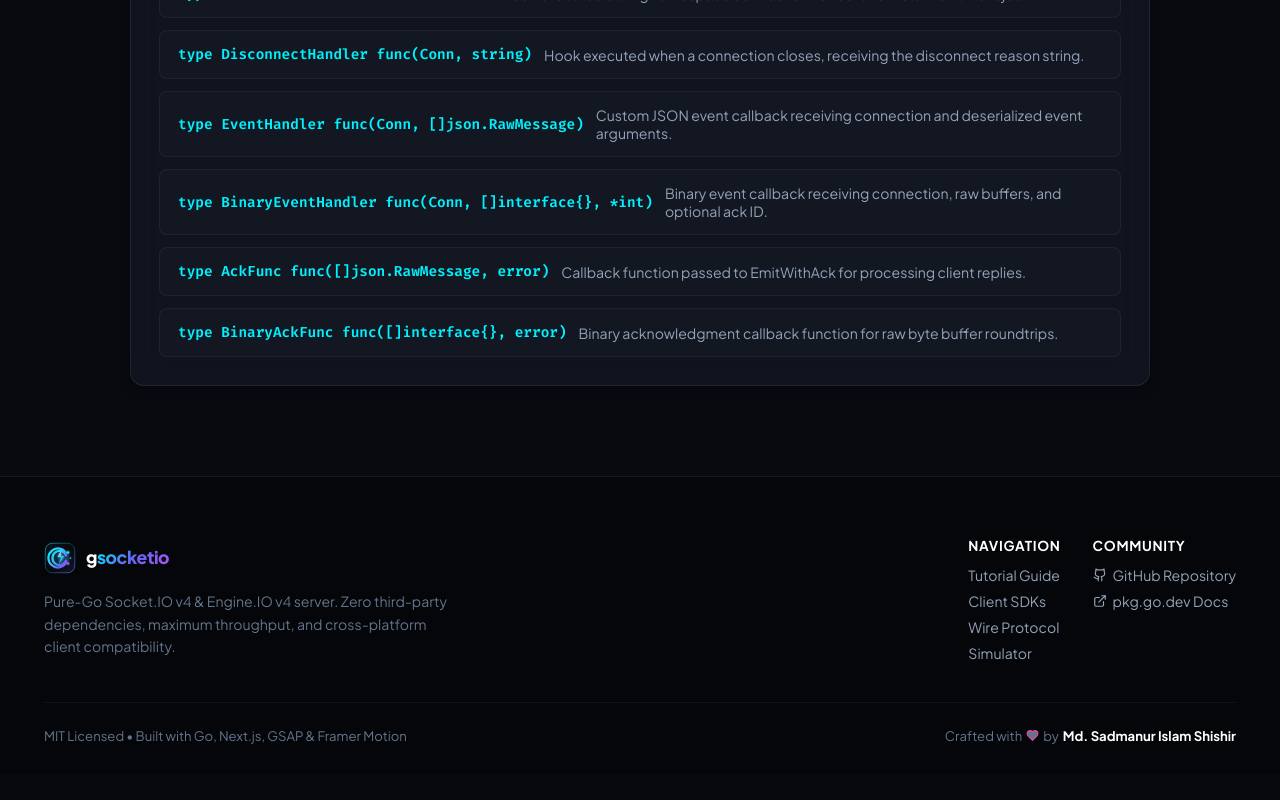
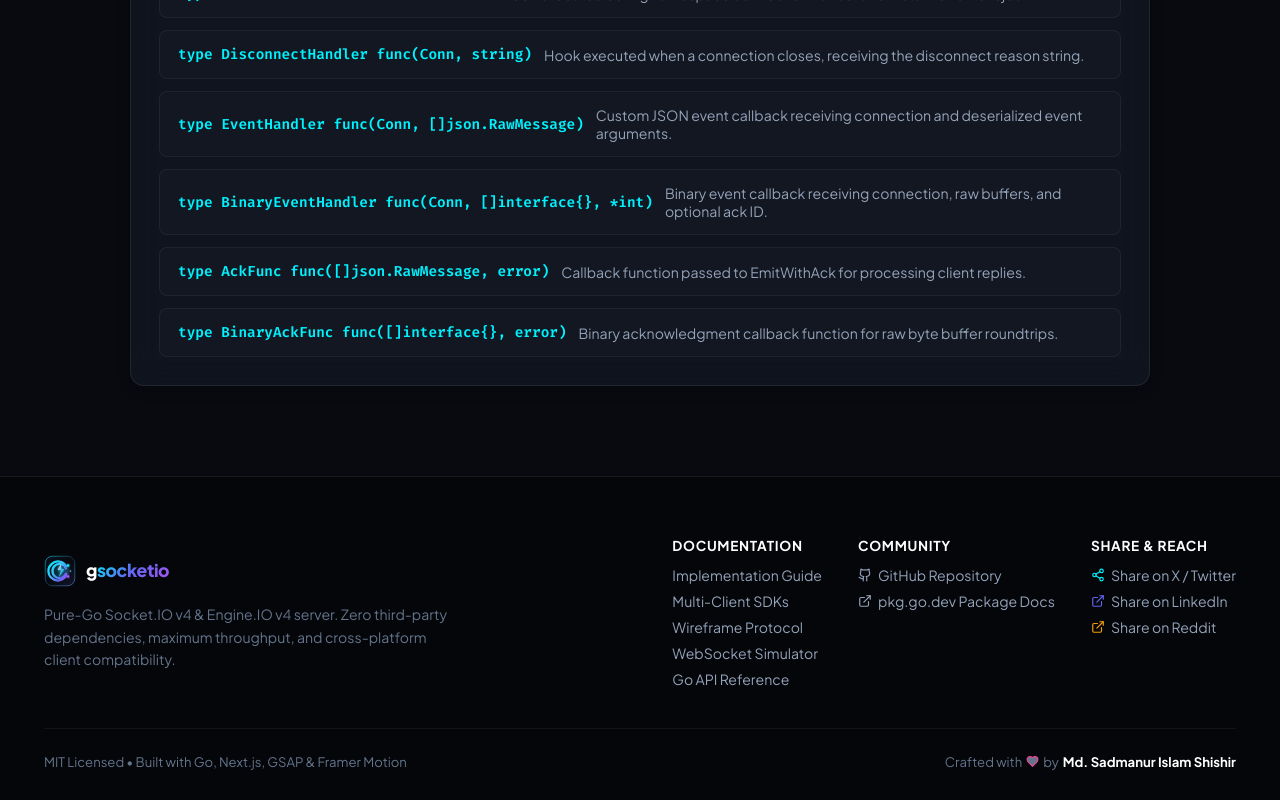
Before and after one commit to shishir1290/gosocketio-website, a Next.js app: page / in a window 1280 px wide. Shown: the part 7358-8158 px from the top of the page. Before the commit the page ends 8132 px from the top, so only its background shows below. Built offline with nearby package versions, Linux system fonts and the light colour scheme.

Commit message:
feat: add root layout, navbar, and footer components

```diff
--- a/app/layout.tsx
+++ b/app/layout.tsx
@@ -18,7 +18,7 @@ export const metadata: Metadata = {
     template: "%s | gsocketio",
   },
   description:
-    "A zero-dependency Socket.IO v4 and Engine.IO v4 server built purely with the Go standard library. Features hand-written RFC 6455 WebSockets, automatic polling upgrades, rooms, namespaces, binary attachments, and sub-millisecond latency.",
+    "High-performance, zero-dependency Socket.IO v4 and Engine.IO v4 server built purely in Go with RFC 6455 WebSockets and sub-millisecond latency.",
   applicationName: "gsocketio",
   authors: [{ name: "Md. Sadmanur Islam Shishir", url: "https://github.com/shishir1290" }],
   generator: "Next.js",
@@ -57,7 +57,7 @@ export const metadata: Metadata = {
   openGraph: {
     title: "gsocketio — Pure-Go Socket.IO v4 & Engine.IO Server",
     description:
-      "Zero third-party dependencies. Hand-written RFC 6455 WebSocket framing, Engine.IO v4 polling & upgrade, namespaces, rooms, and binary events.",
+      "High-performance, zero-dependency Socket.IO v4 and Engine.IO v4 server built purely in Go with RFC 6455 WebSockets and sub-millisecond latency.",
     url: "https://gsocketio.vercel.app",
     siteName: "gsocketio",
     locale: "en_US",
@@ -75,7 +75,7 @@ export const metadata: Metadata = {
     card: "summary_large_image",
     title: "gsocketio — Pure-Go Socket.IO v4 Server",
     description:
-      "Zero third-party dependencies. Hand-written RFC 6455 WebSockets, Engine.IO v4 polling/upgrade, rooms, and binary events in pure Go.",
+      "High-performance, zero-dependency Socket.IO v4 and Engine.IO v4 server built purely in Go with RFC 6455 WebSockets and sub-millisecond latency.",
     creator: "@shishir1290",
     images: ["/opengraph-image"],
   },
--- a/components/Footer.tsx
+++ b/components/Footer.tsx
@@ -1,5 +1,5 @@
 import Link from "next/link";
-import { Github, Heart, ExternalLink } from "lucide-react";
+import { Github, Heart, ExternalLink, Share2 } from "lucide-react";
 import Logo from "@/components/Logo";
 
 export default function Footer() {
@@ -34,17 +34,18 @@ export default function Footer() {
             </p>
           </div>
 
-          {/* Links */}
-          <div style={{ display: "flex", gap: "32px", flexWrap: "wrap" }}>
+          {/* Links & Social Share */}
+          <div style={{ display: "flex", gap: "36px", flexWrap: "wrap" }}>
             <div>
               <div style={{ fontWeight: 700, fontSize: "0.85rem", color: "#fff", textTransform: "uppercase", letterSpacing: "0.05em", marginBottom: "12px" }}>
-                Navigation
+                Documentation
               </div>
               <ul style={{ listStyle: "none", display: "flex", flexDirection: "column", gap: "8px", fontSize: "0.88rem" }}>
-                <li><Link href="#steps" style={{ color: "var(--text-secondary)", textDecoration: "none" }}>Tutorial Guide</Link></li>
-                <li><Link href="#clients" style={{ color: "var(--text-secondary)", textDecoration: "none" }}>Client SDKs</Link></li>
-                <li><Link href="#protocol" style={{ color: "var(--text-secondary)", textDecoration: "none" }}>Wire Protocol</Link></li>
-                <li><Link href="#playground" style={{ color: "var(--text-secondary)", textDecoration: "none" }}>Simulator</Link></li>
+                <li><Link href="#steps" style={{ color: "var(--text-secondary)", textDecoration: "none" }}>Implementation Guide</Link></li>
+                <li><Link href="#clients" style={{ color: "var(--text-secondary)", textDecoration: "none" }}>Multi-Client SDKs</Link></li>
+                <li><Link href="#protocol" style={{ color: "var(--text-secondary)", textDecoration: "none" }}>Wireframe Protocol</Link></li>
+                <li><Link href="#playground" style={{ color: "var(--text-secondary)", textDecoration: "none" }}>WebSocket Simulator</Link></li>
+                <li><Link href="#api" style={{ color: "var(--text-secondary)", textDecoration: "none" }}>Go API Reference</Link></li>
               </ul>
             </div>
 
@@ -60,7 +61,45 @@ export default function Footer() {
                 </li>
                 <li>
                   <a href="https://pkg.go.dev/github.com/shishir1290/gsocketio" target="_blank" rel="noopener noreferrer" style={{ color: "var(--text-secondary)", textDecoration: "none", display: "flex", alignItems: "center", gap: "6px" }}>
-                    <ExternalLink size={14} /> pkg.go.dev Docs
+                    <ExternalLink size={14} /> pkg.go.dev Package Docs
+                  </a>
+                </li>
+              </ul>
+            </div>
+
+            <div>
+              <div style={{ fontWeight: 700, fontSize: "0.85rem", color: "#fff", textTransform: "uppercase", letterSpacing: "0.05em", marginBottom: "12px" }}>
+                Share & Reach
+              </div>
+              <ul style={{ listStyle: "none", display: "flex", flexDirection: "column", gap: "8px", fontSize: "0.88rem" }}>
+                <li>
+                  <a
+                    href="https://twitter.com/intent/tweet?text=Check%20out%20gsocketio%20%E2%80%94%20A%20zero-dependency%20Socket.IO%20v4%20server%20built%20purely%20in%20Go!&url=https%3A%2F%2Fgsocketio.vercel.app"
+                    target="_blank"
+                    rel="noopener noreferrer"
+                    style={{ color: "var(--text-secondary)", textDecoration: "none", display: "flex", alignItems: "center", gap: "6px" }}
+                  >
+                    <Share2 size={14} color="var(--accent-cyan)" /> Share on X / Twitter
+                  </a>
+                </li>
+                <li>
+                  <a
+                    href="https://www.linkedin.com/sharing/share-offsite/?url=https%3A%2F%2Fgsocketio.vercel.app"
+                    target="_blank"
+                    rel="noopener noreferrer"
+                    style={{ color: "var(--text-secondary)", textDecoration: "none", display: "flex", alignItems: "center", gap: "6px" }}
+                  >
+                    <ExternalLink size={14} color="var(--accent-indigo)" /> Share on LinkedIn
+                  </a>
+                </li>
+                <li>
+                  <a
+                    href="https://reddit.com/submit?url=https%3A%2F%2Fgsocketio.vercel.app&title=gsocketio%20%E2%80%94%20Pure-Go%20Socket.IO%20v4%20Server"
+                    target="_blank"
+                    rel="noopener noreferrer"
+                    style={{ color: "var(--text-secondary)", textDecoration: "none", display: "flex", alignItems: "center", gap: "6px" }}
+                  >
+                    <ExternalLink size={14} color="var(--accent-amber)" /> Share on Reddit
                   </a>
                 </li>
               </ul>
--- a/components/Navbar.tsx
+++ b/components/Navbar.tsx
@@ -46,9 +46,10 @@ export default function Navbar() {
         </Link>
 
         {/* Navigation Links */}
-        <nav style={{ display: "flex", alignItems: "center", gap: "28px" }}>
+        <nav style={{ display: "flex", alignItems: "center", gap: "28px" }} aria-label="Main Navigation">
           <Link
             href="#steps"
+            aria-label="Implementation Guide Tutorial"
             style={{
               display: "flex",
               alignItems: "center",
@@ -67,6 +68,7 @@ export default function Navbar() {
 
           <Link
             href="#clients"
+            aria-label="Cross Platform Client SDKs"
             style={{
               display: "flex",
               alignItems: "center",
@@ -85,6 +87,7 @@ export default function Navbar() {
 
           <Link
             href="#protocol"
+            aria-label="Engine.IO Wire Protocol Specification"
             style={{
               display: "flex",
               alignItems: "center",
@@ -103,6 +106,7 @@ export default function Navbar() {
 
           <Link
             href="#playground"
+            aria-label="Interactive Live WebSocket Simulator"
             style={{
               display: "flex",
               alignItems: "center",
@@ -121,6 +125,7 @@ export default function Navbar() {
 
           <Link
             href="#api"
+            aria-label="Browse Go API Reference"
             style={{
               display: "flex",
               alignItems: "center",
@@ -144,6 +149,7 @@ export default function Navbar() {
             href="https://github.com/shishir1290/gsocketio"
             target="_blank"
             rel="noopener noreferrer"
+            aria-label="Star gsocketio on GitHub"
             className="btn-secondary"
             style={{ padding: "8px 16px", fontSize: "0.86rem" }}
           >
```
